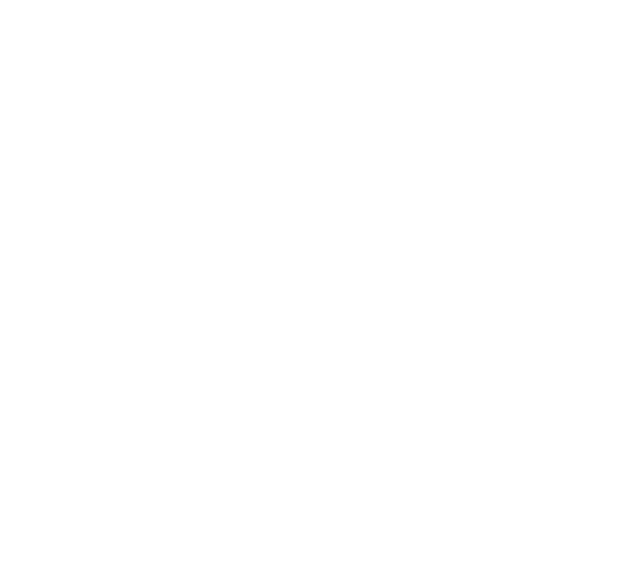
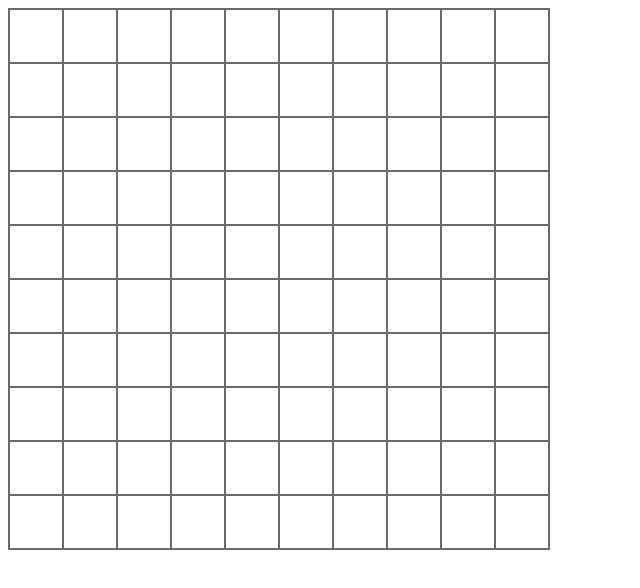
Before and after one commit to 1Laura/battleShip, a plain HTML site: page index.html in a window 1280 px wide. Shown: the whole page, without its empty margins (0-640 px from the left). Drawn offline with Linux system fonts and the light colour scheme.

Commit message:
created  ship board

```diff
--- a/battleShip.css
+++ b/battleShip.css
@@ -0,0 +1,26 @@
+
+.battleShip {
+    display: flex;
+    justify-content: center;
+    align-items: center;
+}
+
+table {
+    border-spacing: 0;
+    border: 1px solid dimgrey;
+}
+
+td {
+    width: 50px;
+    height: 50px;
+    cursor: pointer;
+    border: 1px solid dimgrey;
+}
+
+.damaged {
+    background-color: red;
+}
+
+.wrong {
+    background-color: lightgray;
+}
--- a/battleShip.js
+++ b/battleShip.js
@@ -0,0 +1,51 @@
+const battleShip = document.getElementById('battleShip')
+
+let idCell
+
+function createBoard() {
+    // lentele
+    let table = document.createElement("table");
+    let tableBody = document.createElement("tbody");
+
+    // visi laukeliai
+    for (let i = 0; i < 10; i++) {
+        // lenteles eilutes
+        let row = document.createElement("tr");
+
+        for (let j = 0; j < 10; j++) {
+            //lenteles stulpeliai
+            let cell = document.createElement("td");
+
+            cell.addEventListener('click', shoot)
+            //id pirmas skaicius=row, antras skaicius=column
+            cell.setAttribute('id', `${i}${j}`)
+            idCell = cell
+            console.log(idCell)
+
+            // var cellText = document.createTextNode("cell in row " + i + ", column " + j);
+            // cell.appendChild(cellText);
+            row.appendChild(cell);
+        }
+
+        // add the row to the end of the table body
+        tableBody.appendChild(row);
+    }
+
+    table.appendChild(tableBody);
+    battleShip.appendChild(table);
+}
+
+createBoard()
+
+
+function createShip() {
+
+}
+
+
+createShip()
+
+function shoot(event) {
+
+    console.log(event)
+}
--- a/index.html
+++ b/index.html
@@ -2,13 +2,14 @@
 <html lang="en">
 <head>
     <meta charset="UTF-8">
-    <title>random card</title>
+    <title>Battle Ship</title>
     <link rel="stylesheet" href="battleShip.css">
     <script src="battleShip.js" defer></script>
 </head>
 <body>
+<div id="battleShip">
 
 
-
+</div>
 </body>
 </html>
```
